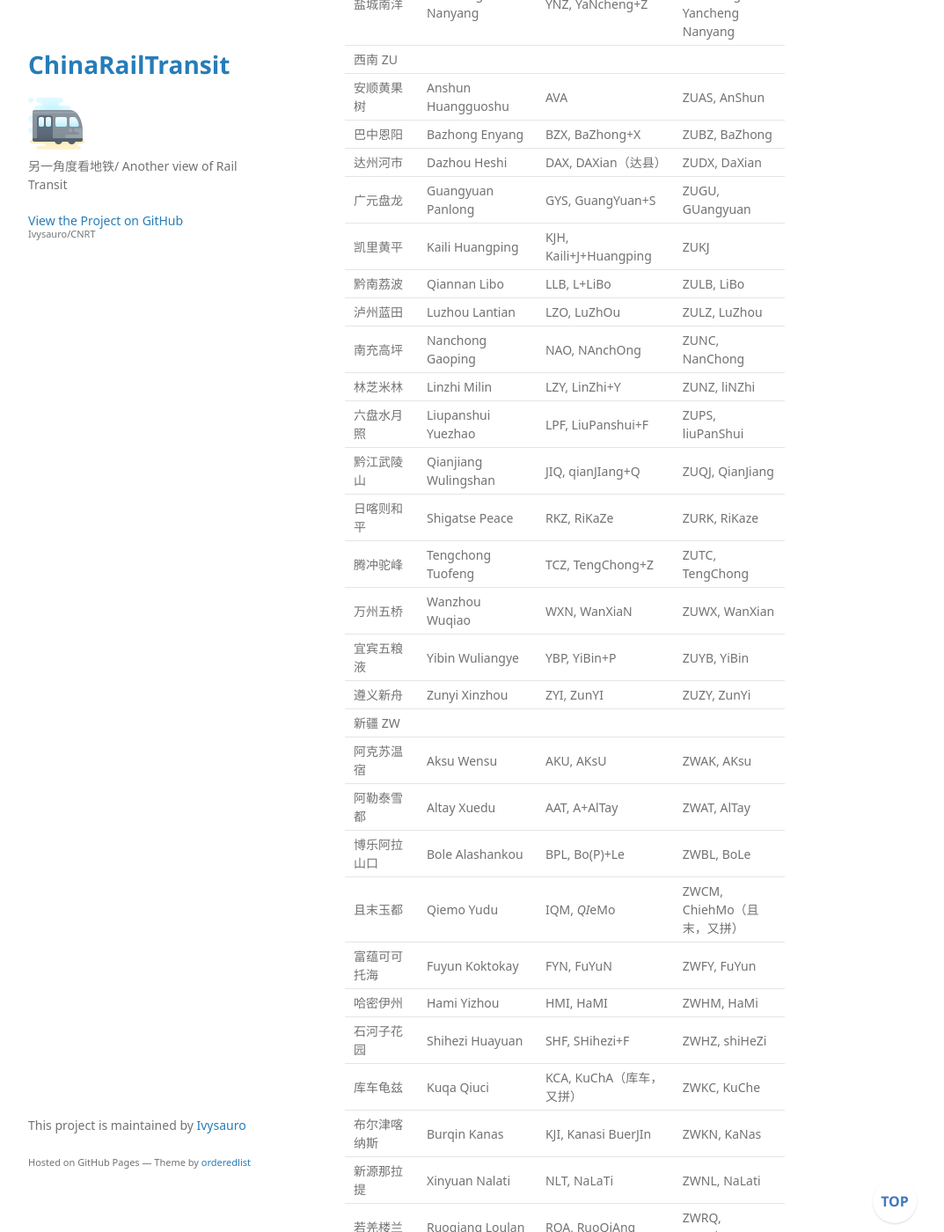
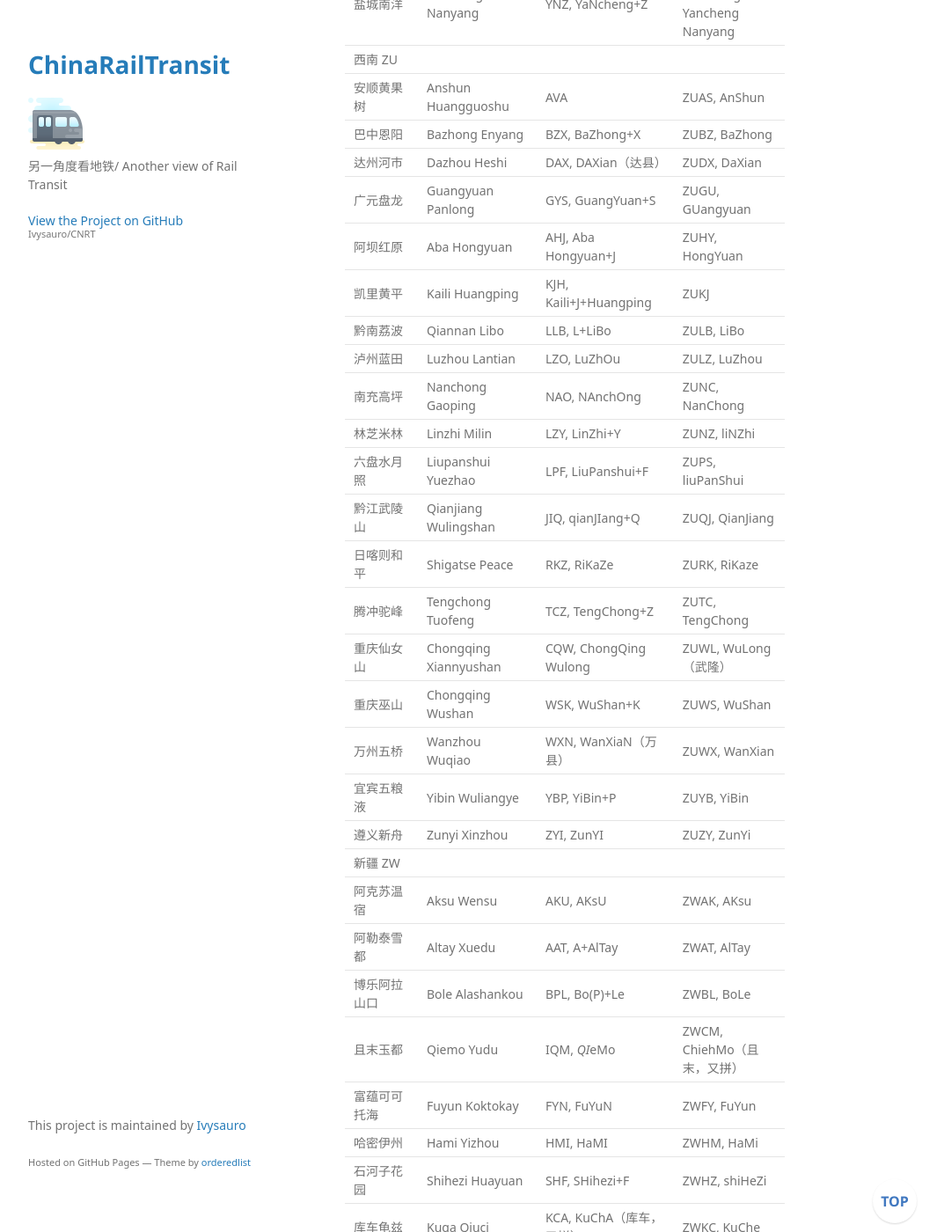
Before and after one commit to Ivysauro/CNRT, a Jekyll site: the page built from data/Airport.md, in a window 1280 px wide and 1400 px high, scrolled down 10405 px. Shown: the whole window at 88% size, without its empty margins (178-1251 px from the left). Built offline with Jekyll 4.4.1, drawn with Linux system fonts in a browser that asks for light colours; some web fonts are replaced; our own code applies the rules of GitHub Pages for plain Markdown files; a script that is not in the unit is left out.

Commit message:
🍊添加重庆数据

```diff
--- a/data/Airport.md
+++ b/data/Airport.md
@@ -246,7 +246,8 @@
 | 安顺黄果树 | Anshun Huangguoshu | AVA | ZUAS, AnShun |
 | 巴中恩阳 | Bazhong Enyang | BZX, BaZhong+X | ZUBZ, BaZhong |
 | 达州河市 | Dazhou Heshi | DAX, DAXian（达县） | ZUDX, DaXian |
-| 广元盘龙 | Guangyuan Panlong | GYS, GuangYuan+S | ZUGU, GUangyuan |
+| 广元盘龙 | Guangyuan Panlong | GYS, GuangYuan+S| ZUGU, GUangyuan |
+| 阿坝红原 | Aba Hongyuan | AHJ, Aba Hongyuan+J | ZUHY, HongYuan |
 | 凯里黄平 | Kaili Huangping | KJH, Kaili+J+Huangping | ZUKJ |
 | 黔南荔波 | Qiannan Libo | LLB, L+LiBo | ZULB, LiBo |
 | 泸州蓝田 | Luzhou Lantian | LZO, LuZhOu | ZULZ, LuZhou |
@@ -256,7 +257,9 @@
 | 黔江武陵山 | Qianjiang Wulingshan | JIQ, qianJIang+Q | ZUQJ, QianJiang |
 | 日喀则和平 | Shigatse Peace | RKZ, RiKaZe | ZURK, RiKaze |
 | 腾冲驼峰 | Tengchong Tuofeng | TCZ, TengChong+Z | ZUTC, TengChong |
-| 万州五桥 | Wanzhou Wuqiao | WXN, WanXiaN | ZUWX, WanXian |
+| 重庆仙女山 | Chongqing Xiannyushan | CQW, ChongQing Wulong | ZUWL, WuLong（武隆） |
+| 重庆巫山 | Chongqing Wushan | WSK, WuShan+K | ZUWS, WuShan |
+| 万州五桥 | Wanzhou Wuqiao | WXN, WanXiaN（万县） | ZUWX, WanXian |
 | 宜宾五粮液 | Yibin Wuliangye | YBP, YiBin+P | ZUYB, YiBin |
 | 遵义新舟 | Zunyi Xinzhou | ZYI, ZunYI | ZUZY, ZunYi |
 | 新疆 ZW |
```
